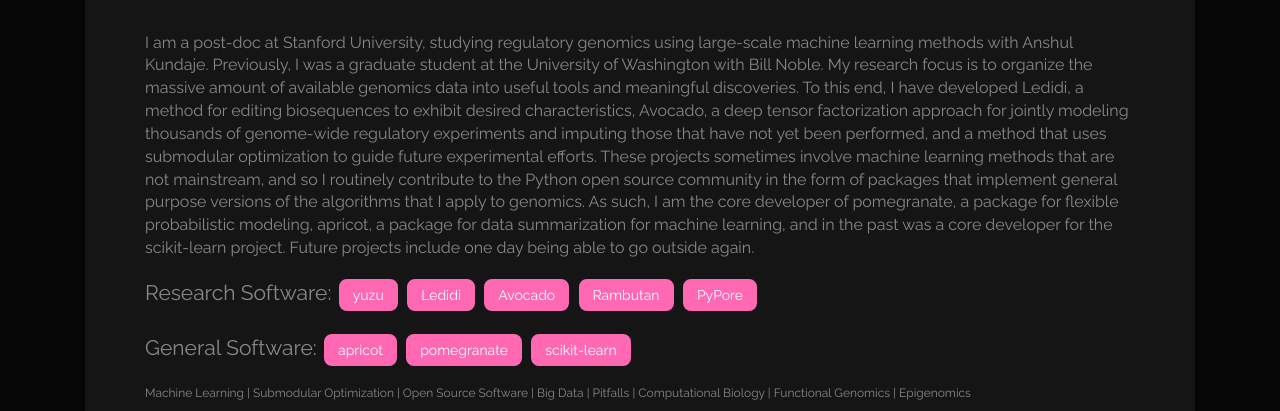
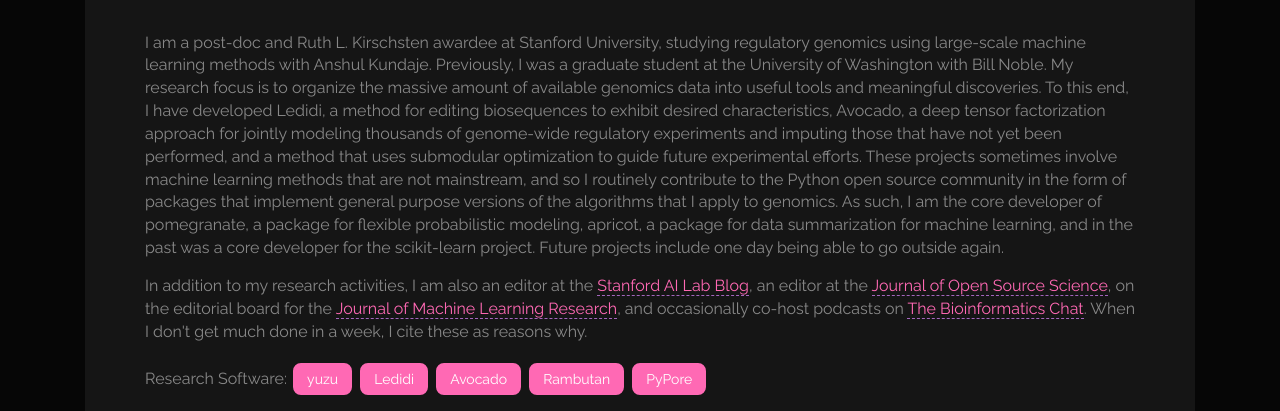
Before and after one commit to jmschrei/jmschrei.github.io, a plain HTML site: page index.html in a window 1280 px wide. Shown: the part 311-722 px from the top of the page. Drawn offline with nearby package versions, Linux system fonts and the light colour scheme.

Commit message:
ADD revisions

```diff
--- a/index.html
+++ b/index.html
@@ -154,9 +154,11 @@
       <hr>
 
       <br><br>
-      <p style="font-size:16px">I am a post-doc at Stanford University, studying regulatory genomics using large-scale machine learning methods with Anshul Kundaje. Previously, I was a graduate student at the University of Washington with Bill Noble. My research focus is to organize the massive amount of available genomics data into useful tools and meaningful discoveries. To this end, I have developed Ledidi, a method for editing biosequences to exhibit desired characteristics, Avocado, a deep tensor factorization approach for jointly modeling thousands of genome-wide regulatory experiments and imputing those that have not yet been performed, and a method that uses submodular optimization to guide future experimental efforts. These projects sometimes involve machine learning methods that are not mainstream, and so I routinely contribute to the Python open source community in the form of packages that implement general purpose versions of the algorithms that I apply to genomics. As such, I am the core developer of pomegranate, a package for flexible probabilistic modeling, apricot, a package for data summarization for machine learning, and in the past was a core developer for the scikit-learn project. Future projects include one day being able to go outside again.  </p>
+      <p style="font-size:16px">I am a post-doc and Ruth L. Kirschsten awardee at Stanford University, studying regulatory genomics using large-scale machine learning methods with Anshul Kundaje. Previously, I was a graduate student at the University of Washington with Bill Noble. My research focus is to organize the massive amount of available genomics data into useful tools and meaningful discoveries. To this end, I have developed Ledidi, a method for editing biosequences to exhibit desired characteristics, Avocado, a deep tensor factorization approach for jointly modeling thousands of genome-wide regulatory experiments and imputing those that have not yet been performed, and a method that uses submodular optimization to guide future experimental efforts. These projects sometimes involve machine learning methods that are not mainstream, and so I routinely contribute to the Python open source community in the form of packages that implement general purpose versions of the algorithms that I apply to genomics. As such, I am the core developer of pomegranate, a package for flexible probabilistic modeling, apricot, a package for data summarization for machine learning, and in the past was a core developer for the scikit-learn project. Future projects include one day being able to go outside again.  </p>
 
-      <p>Research Software:
+      <p style="font-size:16px"> In addition to my research activities, I am also an editor at the <a href="https://ai.stanford.edu/blog/" target="_blank">Stanford AI Lab Blog</a>, an editor at the <a href="https://joss.theoj.org/" target="_blank">Journal of Open Source Science</a>, on the editorial board for the <a href="https://www.jmlr.org/" target="_blank">Journal of Machine Learning Research</a>, and occasionally co-host podcasts on <a href="https://bioinformatics.chat/" target="_blank">The Bioinformatics Chat</a>. When I don't get much done in a week, I cite these as reasons why.
+
+      <p style="font-size:16px">Research Software:
         <a style="text-decoration:none;color:white" href="https://github.com/kundajelab/yuzu"           class="projbutton button" target="_blank"> yuzu </a>
         <a style="text-decoration:none;color:white" href="https://github.com/jmschrei/ledidi/"           class="projbutton button" target="_blank"> Ledidi </a>
         <a style="text-decoration:none;color:white" href="https://github.com/jmschrei/avocado/"          class="projbutton button" target="_blank"> Avocado </a>
@@ -164,7 +166,7 @@
         <a style="text-decoration:none;color:white" href="https://github.com/jmschrei/PyPore"            class="projbutton button" target="_blank"> PyPore </a>
       </p>
 
-      <p>General Software:
+      <p style="font-size:16px">General Software:
         <a style="text-decoration:none;color:white" href="https://github.com/jmschrei/apricot/"          class="projbutton button" target="_blank"> apricot </a>
         <a style="text-decoration:none;color:white" href="https://github.com/jmschrei/pomegranate"       class="projbutton button" target="_blank"> pomegranate </a>
         <a style="text-decoration:none;color:white" href="https://github.com/scikit-learn/scikit-learn"  class="projbutton button" target="_blank"> scikit-learn </a>
```
